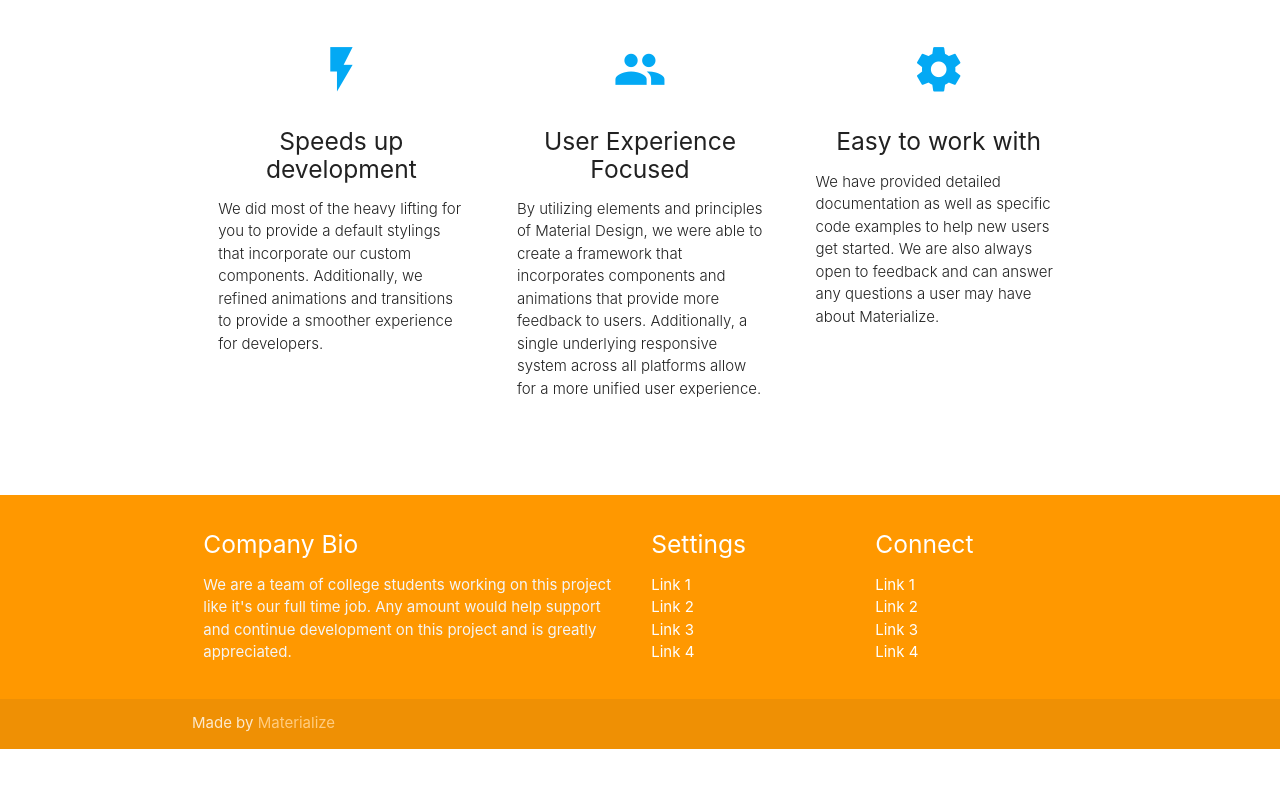
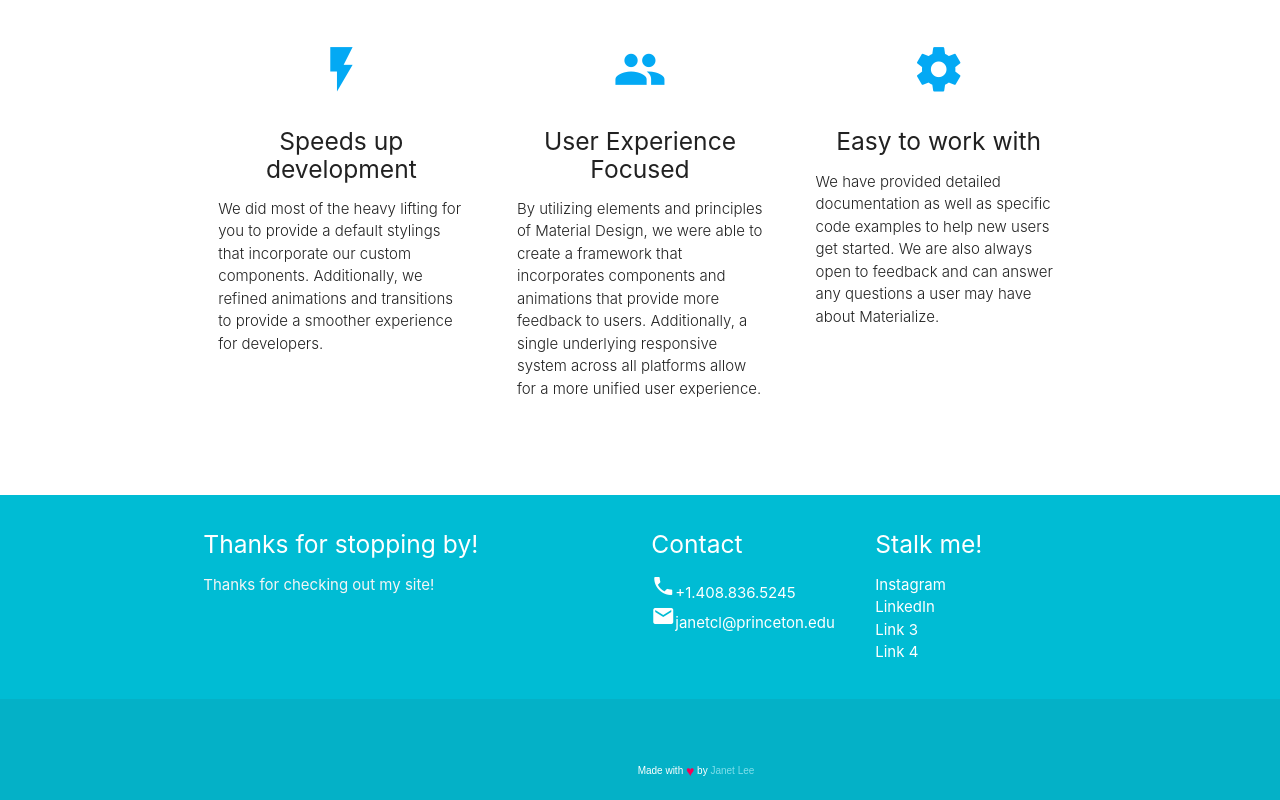
Before and after one commit to janetcl/janetcl, a plain HTML site: page index.html in a window 1280 px wide. Shown: the part 460-1260 px from the top of the page. Before the commit the page ends 1209 px from the top, so only its background shows below. Drawn offline with nearby package versions, Linux system fonts and the light colour scheme.

Commit message:
changed colors

```diff
--- a/css/style.css
+++ b/css/style.css
@@ -12,3 +12,27 @@
 .icon-block .material-icons {
 	font-size: inherit;
 }
+
+.made-with-love {
+  margin-top: 40px;
+  padding: 10px;
+  clear: left;
+  text-align: center;
+  font-size: 10px;
+  font-family: arial;
+  color: #fff;
+}
+.made-with-love i {
+  font-style: normal;
+  color: #F50057;
+  font-size: 14px;
+  position: relative;
+  top: 2px;
+}
+.made-with-love a {
+  color: #fff;
+  text-decoration: none;
+}
+.made-with-love a:hover {
+  text-decoration: underline;
+}
--- a/index.html
+++ b/index.html
@@ -29,12 +29,12 @@
   <div class="section no-pad-bot" id="index-banner">
     <div class="container">
       <br><br>
-      <h1 class="header center orange-text">Hello!</h1>
+      <h1 class="header center cyan-text">Hello!</h1>
       <div class="row center">
         <h5 class="header col s12 light">A modern responsive front-end framework based on Material Design</h5>
       </div>
       <div class="row center">
-        <a href="http://materializecss.com/getting-started.html" id="download-button" class="btn-large waves-effect waves-light orange">Get Started</a>
+        <a href="http://materializecss.com/getting-started.html" id="download-button" class="btn-large waves-effect waves-light cyan">Get Started</a>
       </div>
       <br><br>
 
@@ -79,29 +79,29 @@
     <br><br>
   </div>
 
-  <footer class="page-footer orange">
+  <footer class="page-footer cyan">
     <div class="container">
       <div class="row">
         <div class="col l6 s12">
-          <h5 class="white-text">Company Bio</h5>
-          <p class="grey-text text-lighten-4">We are a team of college students working on this project like it's our full time job. Any amount would help support and continue development on this project and is greatly appreciated.</p>
+          <h5 class="white-text">Thanks for stopping by!</h5>
+          <p class="grey-text text-lighten-4">Thanks for checking out my site!</p>
 
 
         </div>
         <div class="col l3 s12">
-          <h5 class="white-text">Settings</h5>
+          <h5 class="white-text">Contact</h5>
           <ul>
-            <li><a class="white-text" href="#!">Link 1</a></li>
-            <li><a class="white-text" href="#!">Link 2</a></li>
-            <li><a class="white-text" href="#!">Link 3</a></li>
-            <li><a class="white-text" href="#!">Link 4</a></li>
+            <li><a class="white-text" href="#!"><i class="material-icons">phone</i>+1.408.836.5245</a></li>
+            <li><a class="white-text" href="#!"><i class="material-icons">email</i>janetcl@princeton.edu</a></li>
+            <!-- <li><a class="white-text" href="#!">Link 3</a></li>
+            <li><a class="white-text" href="#!">Link 4</a></li> -->
           </ul>
         </div>
         <div class="col l3 s12">
-          <h5 class="white-text">Connect</h5>
+          <h5 class="white-text">Stalk me!</h5>
           <ul>
-            <li><a class="white-text" href="#!">Link 1</a></li>
-            <li><a class="white-text" href="#!">Link 2</a></li>
+            <li><a class="white-text" href="https://www.instagram.com/missyjoenette/">Instagram</a></li>
+            <li><a class="white-text" href="https://www.linkedin.com/in/janet-lee-2020/">LinkedIn</a></li>
             <li><a class="white-text" href="#!">Link 3</a></li>
             <li><a class="white-text" href="#!">Link 4</a></li>
           </ul>
@@ -109,8 +109,10 @@
       </div>
     </div>
     <div class="footer-copyright">
-      <div class="container">
-      Made by <a class="orange-text text-lighten-3" href="http://materializecss.com">Materialize</a>
+      <div class="container made-with-love">
+        <i class="material-icons">copright</i>Made with
+        <i>♥</i> by
+        <a class="cyan-text text-lighten-3" href="http://materializecss.com">Janet Lee</a>
       </div>
     </div>
   </footer>
```
Also changed, not shown: css/materialize.css.
